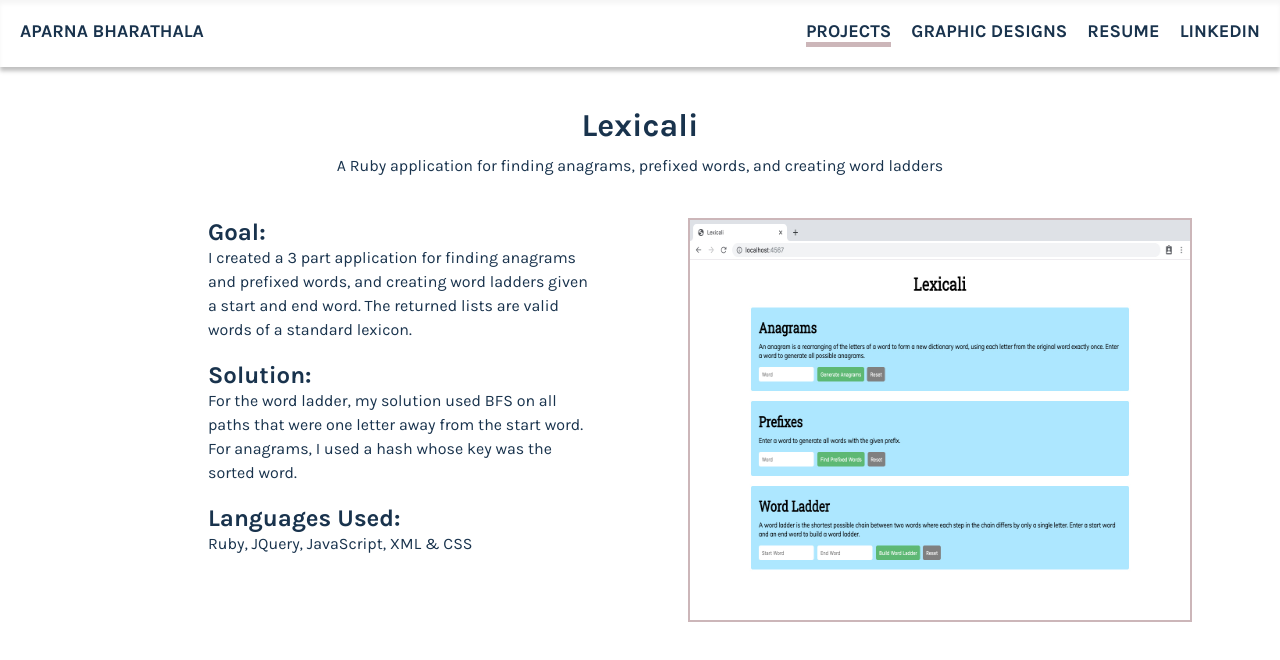
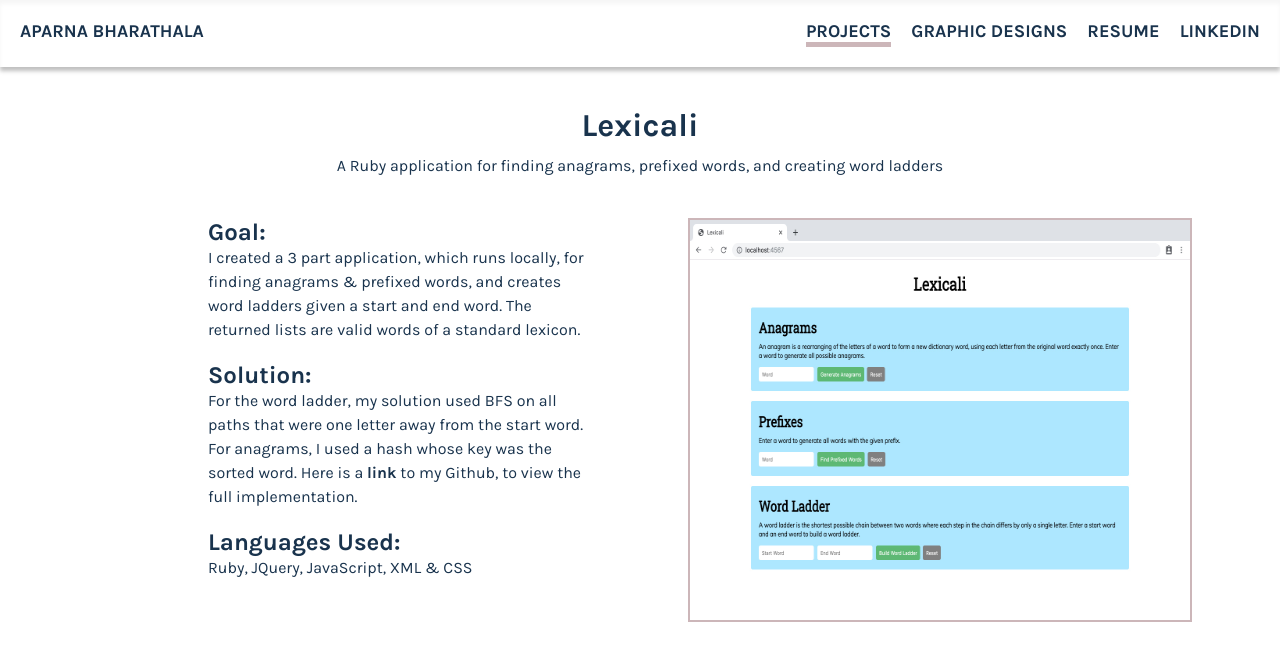
Before and after one commit to abharathala/abharathala.github.io, a plain HTML site: page lexicali.html in a window 1280 px wide. Drawn offline with Linux system fonts and the light colour scheme.

Commit message:
edited project descriptions

```diff
--- a/lexicali.html
+++ b/lexicali.html
@@ -36,10 +36,10 @@
 				<div class = "project-row">
 					<div class = "column-text">
 						<h1 class = "sub-header"> Goal: </h1>
-						<p> I created a 3 part application for finding anagrams and prefixed words, and creating word ladders given a start and end word. The returned lists are valid words of a standard lexicon. </p>
+						<p> I created a 3 part application, which runs locally, for finding anagrams & prefixed words, and creates word ladders given a start and end word. The returned lists are valid words of a standard lexicon. </p>
 						<br>
 						<h1 class = "sub-header"> Solution: </h1>
-						<p> For the word ladder, my solution used BFS on all paths that were one letter away from the start word. For anagrams, I used a hash whose key was the sorted word. </p>
+						<p> For the word ladder, my solution used BFS on all paths that were one letter away from the start word. For anagrams, I used a hash whose key was the sorted word. Here is a <a href= "https://github.com/abharathala/lexicali" style = "font-size: 16px"; target = "_blank">link</a> to my Github, to view the full implementation. </p>
 						<br>
 
 						<h1 class = "sub-header"> Languages Used: </h1>
```
Also changed, not shown: bearNourish.html (+1 -1 lines), bidsdb.html (+1 -1 lines).
